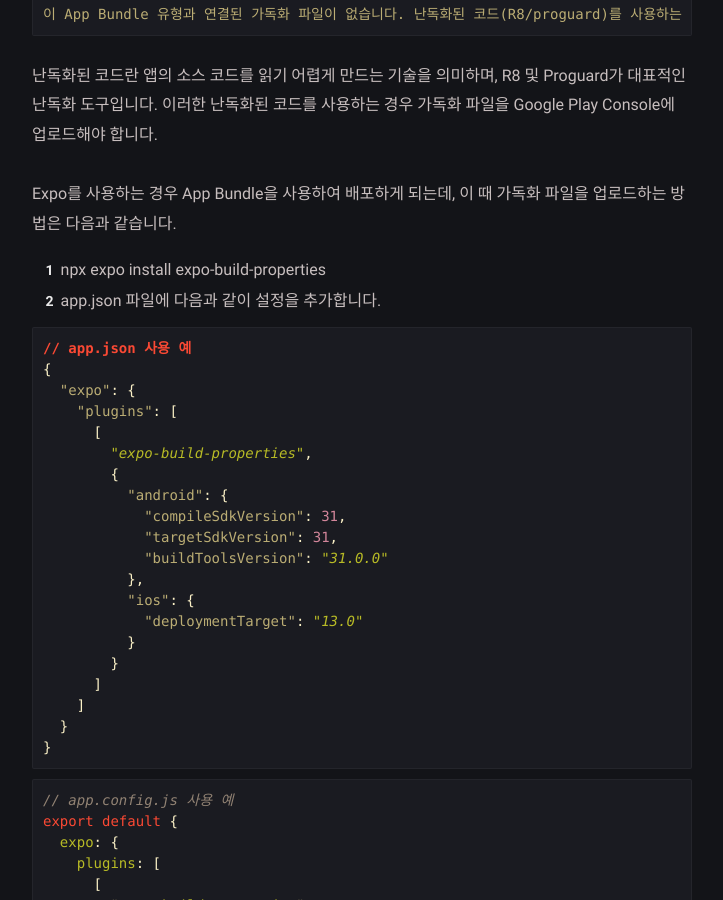
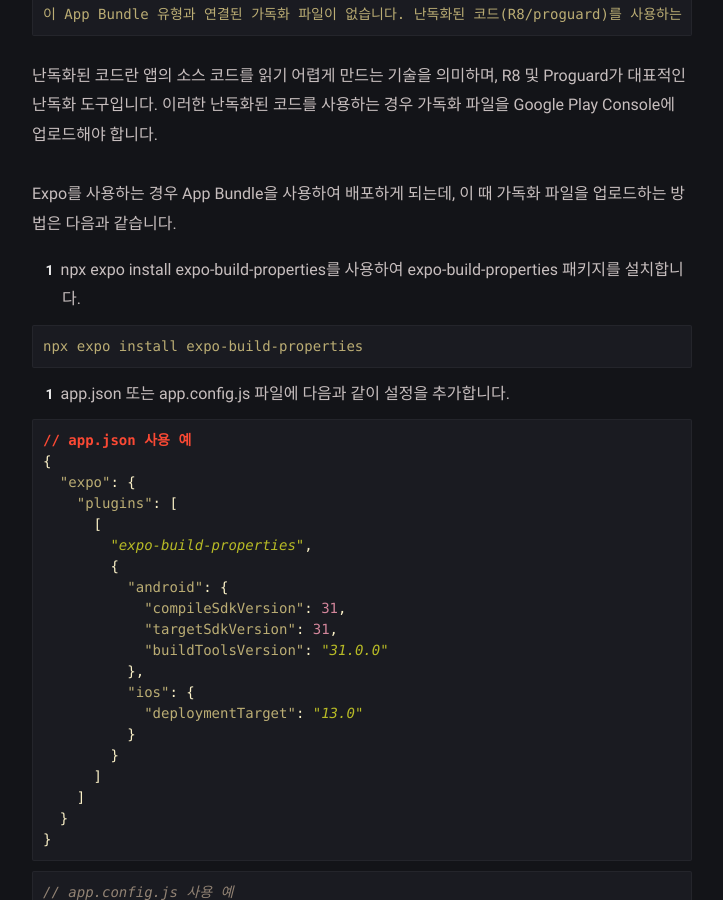
Before and after one commit to LeeJams/LeeJams.github.io, a Jekyll site: the page built from _posts/app/2024-06-02-bundle.md, in a window 1280 px wide and 900 px high, scrolled down 766 px. Shown: the whole window, without its empty margins (278-1001 px from the left). Built offline with Jekyll 4.4.1, drawn with Linux system fonts in a browser that asks for light colours; comment, search, counter and statistics services are not loaded.

````diff
--- a/_posts/app/2024-06-02-bundle.md
+++ b/_posts/app/2024-06-02-bundle.md
@@ -17,8 +17,13 @@ Android 앱을 배포할 때, Google Play Console에서 App Bundle을 사용하
 
 Expo를 사용하는 경우 App Bundle을 사용하여 배포하게 되는데, 이 때 가독화 파일을 업로드하는 방법은 다음과 같습니다.
 
-1. npx expo install expo-build-properties
-2. app.json 파일에 다음과 같이 설정을 추가합니다.
+1. npx expo install expo-build-properties를 사용하여 expo-build-properties 패키지를 설치합니다.
+
+```bash
+npx expo install expo-build-properties
+```
+
+2. app.json 또는 app.config.js 파일에 다음과 같이 설정을 추가합니다.
 
 ```json
 // app.json 사용 예
````
